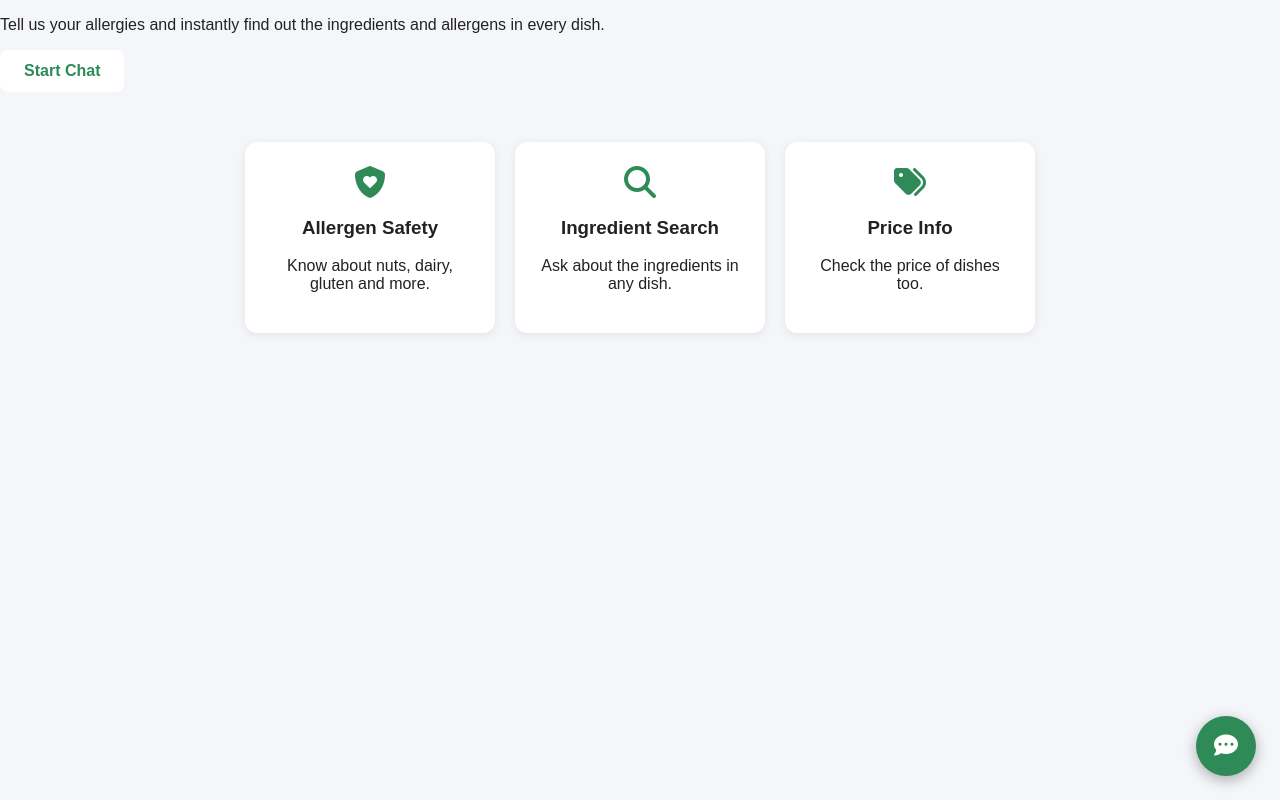
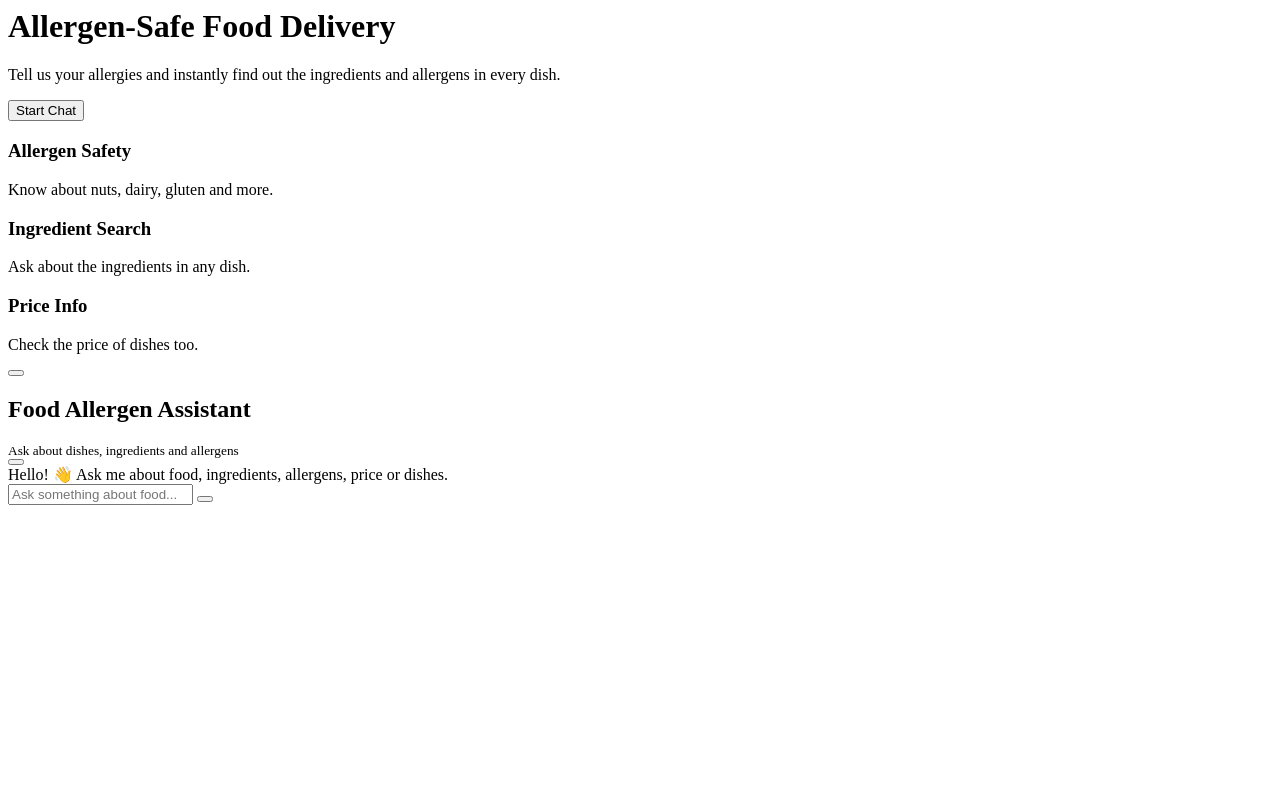
Before and after one commit to anasrizwan572-create/allergen-web, a Flask app: page / in a window 1280 px wide. Run offline with Flask 3, Linux system fonts and the light colour scheme.

Commit message:
Fix hero section

```diff
--- a/templates/index.html
+++ b/templates/index.html
@@ -1,20 +1,14 @@
-<!DOCTYPE html>
-<html lang="en">
-<head>
-  <meta charset="UTF-8">
-  <meta name="viewport" content="width=device-width, initial-scale=1.0">
-  <title>Food Allergen Assistant</title>
-  <link rel="stylesheet" href="https://cdnjs.cloudflare.com/ajax/libs/font-awesome/6.5.1/css/all.min.css">
-  <link rel="stylesheet" href="/static/style.css">
-</head>
 <body>
 
   <!-- Landing page -->
-  <p>Tell us your allergies and instantly find out the ingredients and allergens in every dish.</p>
-<button class="hero-btn" id="hero-chat-btn">Start Chat</button>
+  <header class="hero">
+    <h1><i class="fa-solid fa-utensils"></i> Allergen-Safe Food Delivery</h1>
+    <p>Tell us your allergies and instantly find out the ingredients and allergens in every dish.</p>
+    <button class="hero-btn" id="hero-chat-btn">Start Chat</button>
   </header>
 
   <section class="features">
+
   <div class="feature"><i class="fa-solid fa-shield-heart"></i><h3>Allergen Safety</h3><p>Know about nuts, dairy, gluten and more.</p></div>
   <div class="feature"><i class="fa-solid fa-magnifying-glass"></i><h3>Ingredient Search</h3><p>Ask about the ingredients in any dish.</p></div>
   <div class="feature"><i class="fa-solid fa-tags"></i><h3>Price Info</h3><p>Check the price of dishes too.</p></div>
```
